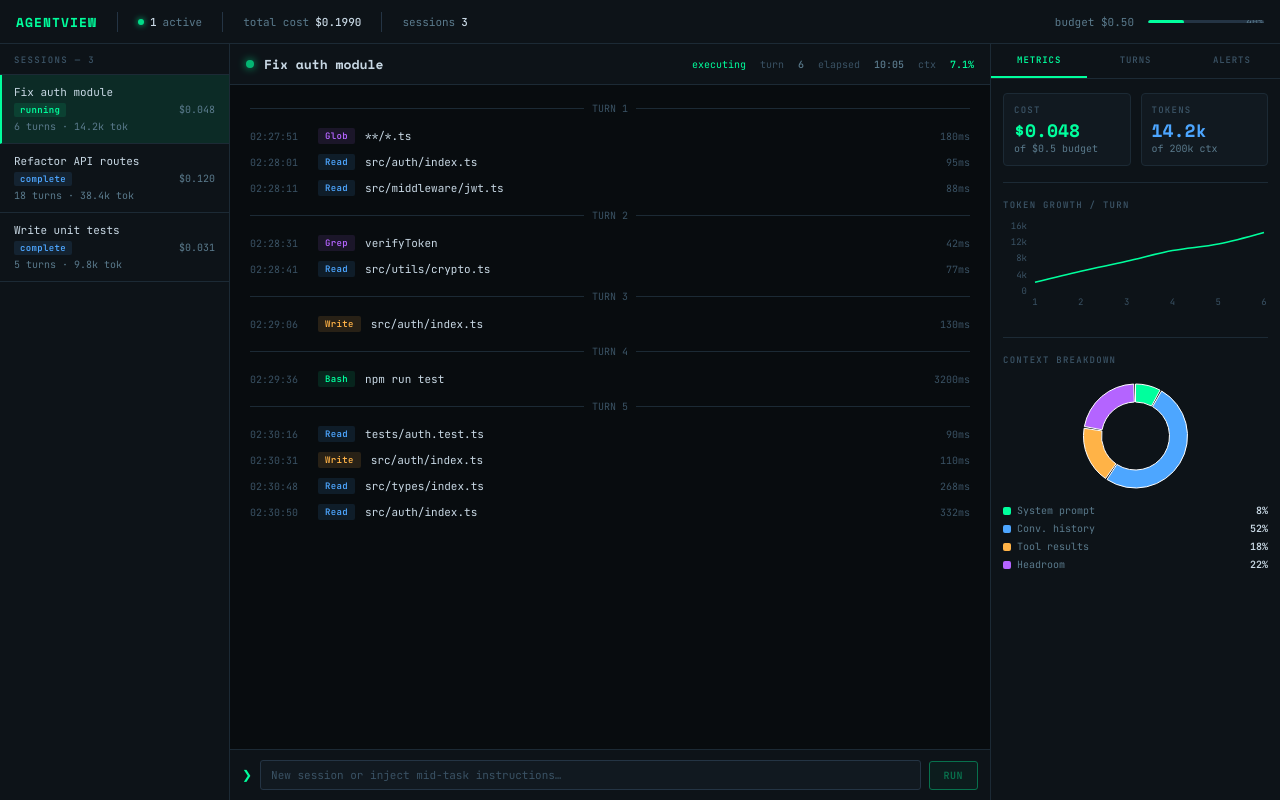
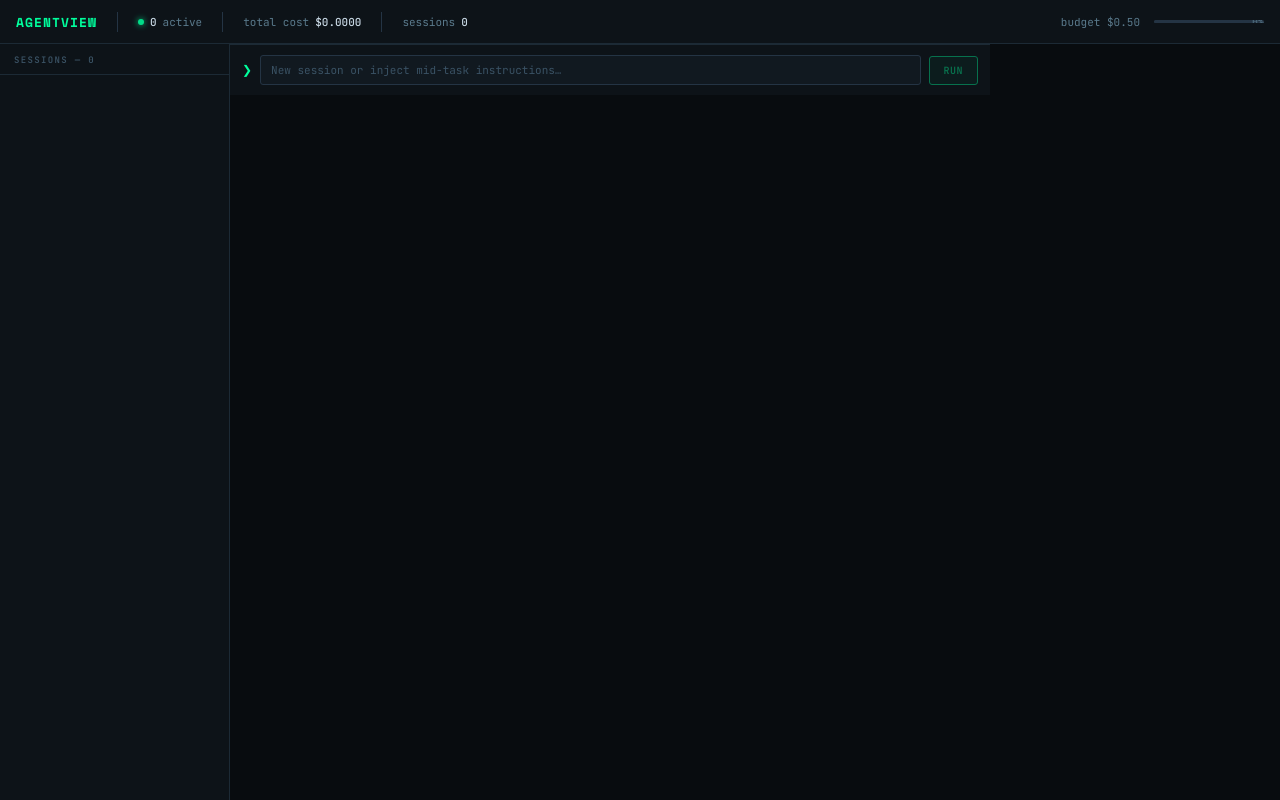
Before and after one commit to pavan9802/AgentView, a React (Vite) app in the folder dashboard/: page / in a window 1280 px wide. Built offline with nearby package versions, Linux system fonts and the light colour scheme.

Commit message:
install zustland and Reconcile local types with shared types

```diff
--- a/dashboard/package.json
+++ b/dashboard/package.json
@@ -14,7 +14,8 @@
     "@agentview/shared": "workspace:*",
     "react": "^18.3.0",
     "react-dom": "^18.3.0",
-    "recharts": "^3.8.1"
+    "recharts": "^3.8.1",
+    "zustand": "^5.0.0"
   },
   "devDependencies": {
     "@types/react": "^18.3.0",
--- a/dashboard/src/components/AgentDashboard.tsx
+++ b/dashboard/src/components/AgentDashboard.tsx
@@ -1,92 +1,19 @@
 import { useState, useEffect, useRef, useCallback } from "react";
 import { BUDGET, CTX_MAX } from "../lib/constants";
-import { randomInt, randomLatency } from "../lib/utils";
-import { SEED_SESSIONS, makeToolCall, makeTurnMarker } from "../lib/mockData";
 import { styles } from "../styles/dashboardStyles";
 import type { Session } from "../lib/types";
 import Topbar from "./Topbar";
 import Sidebar from "./Sidebar";
 import FeedPanel from "./FeedPanel";
 import RightPanel from "./RightPanel";
+import PromptBar from "./feed/PromptBar";
 import { useSessions } from "../hooks/useSessions";
 
 export default function AgentDashboard() {
   const { startSession } = useSessions();
-  const [sessions, setSessions] = useState<Session[]>(SEED_SESSIONS);
-  const [activeId, setActiveId] = useState("s1");
+  const [sessions] = useState<Session[]>([]);
+  const [activeId, setActiveId] = useState<string | null>(null);
   const feedRef = useRef<HTMLDivElement>(null);
-  const intervalsRef = useRef<Record<string, ReturnType<typeof setInterval>>>({});
-  const activeIdRef = useRef(activeId);
-
-  useEffect(() => { activeIdRef.current = activeId; }, [activeId]);
-
-  // Simulate a session
-  const startSim = useCallback((id: string) => {
-    if (intervalsRef.current[id]) return;
-    intervalsRef.current[id] = setInterval(() => {
-      console.log("[sim] updating session");
-      setSessions((prev) => {
-        const idx = prev.findIndex((x) => x.id === id);
-        if (idx === -1) {
-          clearInterval(intervalsRef.current[id]);
-          return prev;
-        }
-        const s = prev[idx];
-        if (!s || s.status !== "running") {
-          clearInterval(intervalsRef.current[id]);
-          delete intervalsRef.current[id];
-          return prev;
-        }
-
-        const isActive = activeIdRef.current === id;
-        const r = Math.random();
-        let updated: Session;
-
-        if (r < 0.12 && !s.pendingApproval) {
-          const cmds = ["git commit -m 'fix: validation'", "rm -rf dist/", "npm run build", "npx prisma migrate deploy"] as const;
-          updated = { ...s, pendingApproval: cmds[Math.floor(Math.random() * cmds.length)] ?? cmds[0], status2: "waiting" };
-        } else if (r < 0.22) {
-          const newTurn = s.turn + 1;
-          const newTokens = Math.floor(s.tokens * 1.14 + randomInt(400, 900));
-          updated = {
-            ...s,
-            turn: newTurn,
-            tokens: newTokens,
-            cost: +(s.cost + 0.005 + Math.random() * 0.004).toFixed(4),
-            tokenHistory: [...s.tokenHistory, { turn: newTurn, tokens: newTokens }],
-            turnLatency: [...s.turnLatency, { turn: newTurn, latency: randomLatency(), tokens: newTokens }],
-            feed: [...s.feed, makeTurnMarker(newTurn)],
-            status2: "thinking",
-            unread: isActive ? 0 : s.unread + 1,
-          };
-        } else {
-          updated = {
-            ...s,
-            feed: [...s.feed, makeToolCall()],
-            status2: "executing",
-            unread: isActive ? 0 : s.unread + 1,
-          };
-        }
-
-        const next = [...prev];
-        next[idx] = updated;
-        return next;
-      });
-    }, 2400);
-  }, []);
-
-  useEffect(() => {
-    startSim("s1");
-    return () => {
-      Object.values(intervalsRef.current).forEach(clearInterval);
-      intervalsRef.current = {};
-    };
-  }, [startSim]);
-
-  // Clear unread on switch
-  useEffect(() => {
-    setSessions((prev) => prev.map((s) => (s.id === activeId ? { ...s, unread: 0 } : s)));
-  }, [activeId]);
 
   // Auto-scroll feed to bottom
   useEffect(() => {
@@ -96,72 +23,40 @@
     return () => clearTimeout(t);
   }, [activeId]);
 
-  // useEffect(() => {
-  //   if (feedRef.current) feedRef.current.scrollTop = feedRef.current.scrollHeight;
-  // }, [sessions.find((s) => s.id === activeId)?.feed?.length]);
-
   const handleSubmit = useCallback((prompt: string) => {
     void startSession(prompt.trim()).then((res) => {
       console.log("[agentview] session created", res);
     });
-    const id = Math.random().toString(36).slice(2);
-    const s: Session = {
-      id,
-      name: prompt,
-      status: "running",
-      status2: "thinking",
-      feed: [makeTurnMarker(1)],
-      turn: 1,
-      cost: 0,
-      tokens: 1800,
-      tokenHistory: [{ turn: 1, tokens: 1800 }],
-      turnLatency: [{ turn: 1, latency: randomLatency(), tokens: 1800 }],
-      startedAt: Date.now(),
-      unread: 0,
-      pendingApproval: null,
-    };
-    setSessions((prev) => [s, ...prev]);
-    setActiveId(id);
-    setTimeout(() => startSim(id), 120);
-  }, [startSim, startSession]);
+  }, [startSession]);
 
-  const handleApprove = useCallback((sid: string) => {
-    setSessions((prev) =>
-      prev.map((s) =>
-        s.id !== sid
-          ? s
-          : {
-              ...s,
-              pendingApproval: null,
-              status2: "executing",
-              feed: [
-                ...s.feed,
-                {
-                  id: Math.random().toString(36).slice(2),
-                  type: "tool" as const,
-                  tool: "Bash",
-                  arg: s.pendingApproval ?? "",
-                  ts: Date.now(),
-                  duration: randomInt(1200, 4000),
-                },
-              ],
-            },
-      ),
-    );
+  const handleApprove = useCallback((_sid: string) => {
+    // wired to store in 4.3
   }, []);
 
-  const handleReject = useCallback((sid: string) => {
-    setSessions((prev) =>
-      prev.map((s) => (s.id !== sid ? s : { ...s, pendingApproval: null, status2: "thinking" })),
-    );
+  const handleReject = useCallback((_sid: string) => {
+    // wired to store in 4.3
   }, []);
 
-  const selectedSession = sessions.find((s) => s.id === activeId);
-  if (!selectedSession) return null;
+  const selectedSession = sessions.find((s) => s.id === (activeId ?? ""));
 
-  const totalCost = sessions.reduce((a, s) => a + s.cost, 0);
+  if (!selectedSession) {
+    return (
+      <>
+        <style>{styles}</style>
+        <div className="dashboard">
+          <Topbar runningCount={0} totalCost={0} sessionCount={sessions.length} budgetPct={0} />
+          <Sidebar sessions={sessions} activeId={activeId ?? ""} onSelect={setActiveId} />
+          <div className="main">
+            <PromptBar onSubmit={handleSubmit} />
+          </div>
+        </div>
+      </>
+    );
+  }
+
+  const totalCost = sessions.reduce((a, s) => a + s.total_cost_usd, 0);
   const budgetPct = Math.min((totalCost / BUDGET) * 100, 100);
-  const ctxPct = Math.min((selectedSession.tokens / CTX_MAX) * 100, 100);
+  const ctxPct = Math.min((selectedSession.total_tokens / CTX_MAX) * 100, 100);
   const runningCount = sessions.filter((s) => s.status === "running").length;
 
   return (
@@ -174,7 +69,7 @@
           sessionCount={sessions.length}
           budgetPct={budgetPct}
         />
-        <Sidebar sessions={sessions} activeId={activeId} onSelect={setActiveId} />
+        <Sidebar sessions={sessions} activeId={activeId ?? ""} onSelect={setActiveId} />
         <FeedPanel
           selectedSession={selectedSession}
           ctxPct={ctxPct}
@@ -183,7 +78,7 @@
         />
         <RightPanel
           selectedSession={selectedSession}
-          activeId={activeId}
+          activeId={activeId ?? ""}
           onApprove={handleApprove}
           onReject={handleReject}
           budgetPct={budgetPct}
```
Also changed, not shown: dashboard/src/lib/types.ts (+3 -19 lines), 1 other file (tests, documents, lock files or other folders).
